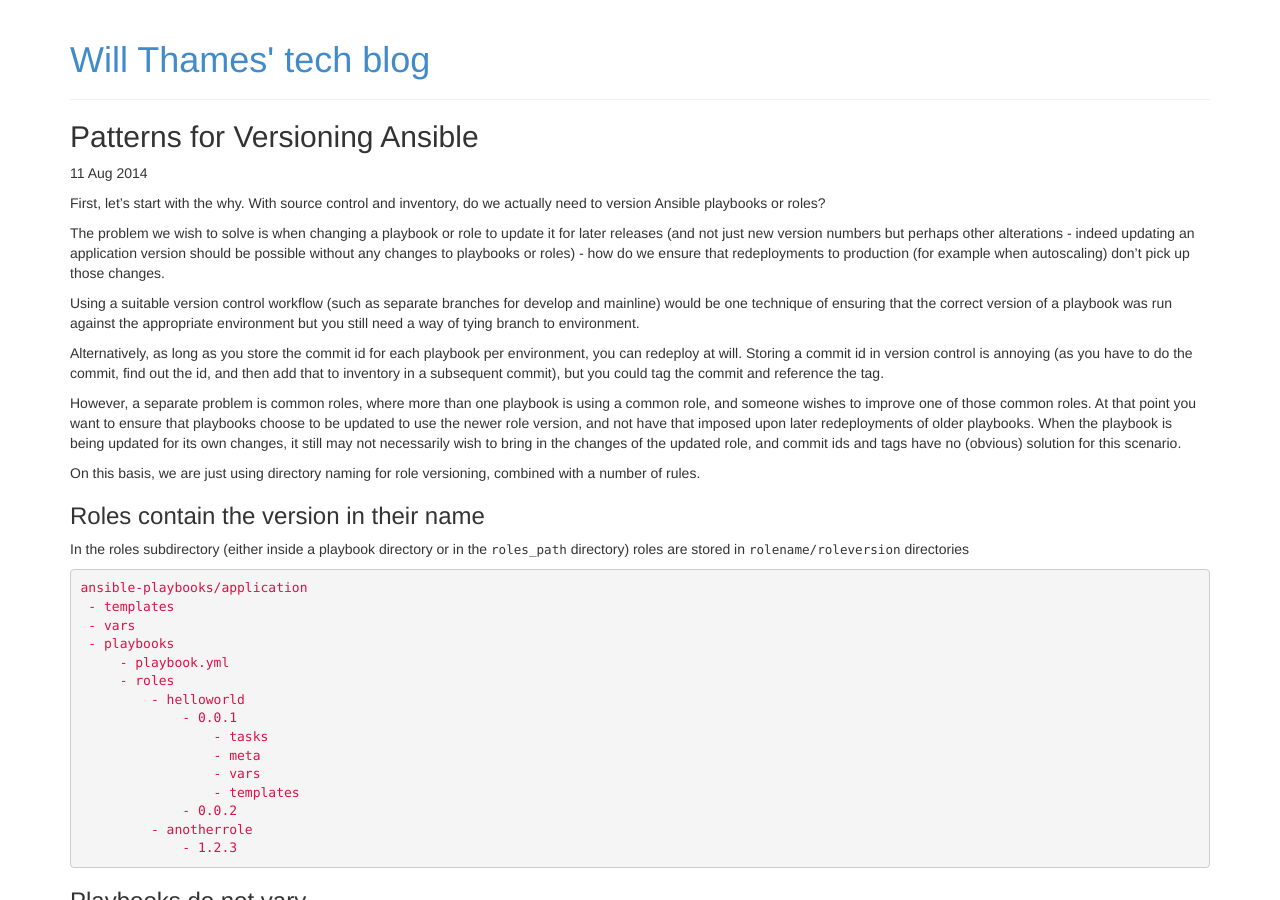
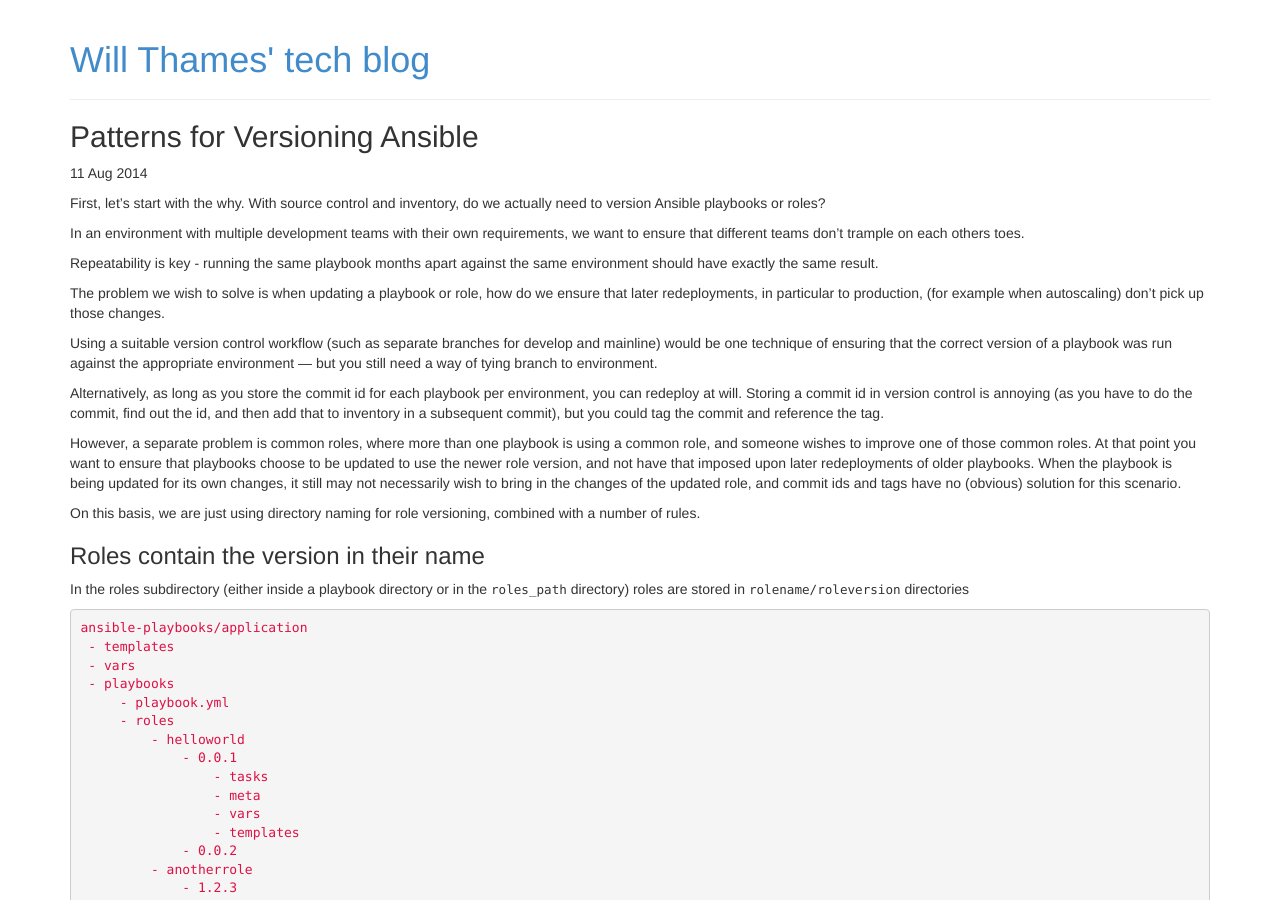
Before and after one commit to willthames/willthames.github.io, a Jekyll site: the page built from _posts/2014-08-11-patterns-for-versioning-ansible.markdown, in a window 1280 px wide and 900 px high. Built offline with Jekyll 4.4.1, drawn with Linux system fonts in a browser that asks for light colours; Markdown is read by kramdown in place of the engine named in the settings.

Commit message:
Rewording to improve motivation

```diff
--- a/_posts/2014-08-11-patterns-for-versioning-ansible.markdown
+++ b/_posts/2014-08-11-patterns-for-versioning-ansible.markdown
@@ -6,15 +6,19 @@
 First, let's start with the why. With source control and inventory, do we actually need
 to version Ansible playbooks or roles?
 
-The problem we wish to solve is when changing a playbook or role to update it for later
-releases (and not just new version numbers but perhaps other alterations - indeed
-updating an application version should be possible without any changes to playbooks or roles) -
-how do we ensure that redeployments to production (for example when autoscaling) don't pick up
-those changes.
+In an environment with multiple development teams with their own requirements, we want
+to ensure that different teams don't trample on each others toes.
+
+Repeatability is key - running the same playbook months apart against the same environment
+should have exactly the same result.
+
+The problem we wish to solve is when updating a playbook or role,
+how do we ensure that later redeployments, in particular to production,
+(for example when autoscaling) don't pick up those changes.
 
 Using a suitable version control workflow (such as separate branches for develop and mainline)
 would be one technique of ensuring that the correct version of a playbook was run against the
-appropriate environment but you still need a way of tying branch to environment.
+appropriate environment &mdash; but you still need a way of tying branch to environment.
 
 Alternatively, as long as you store the commit id for each playbook per environment,
 you can redeploy at will. Storing a commit id in
```
